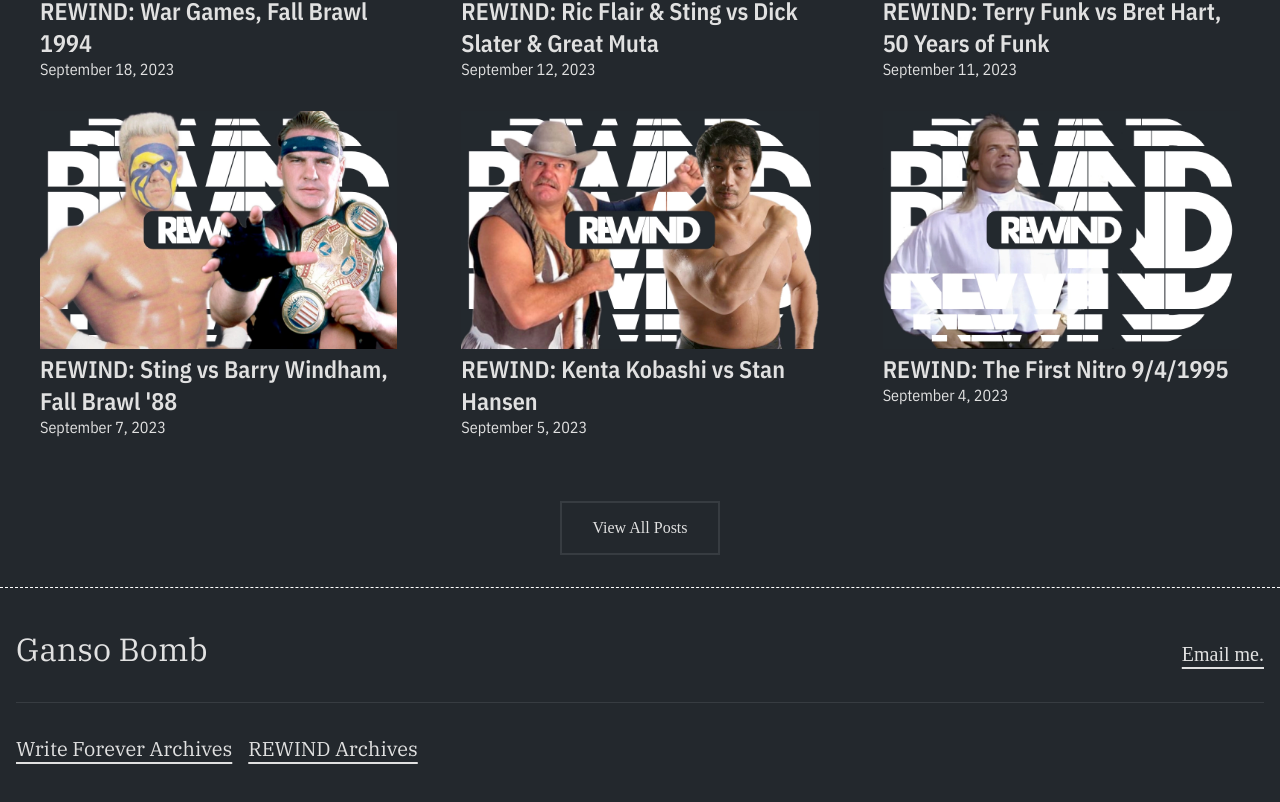
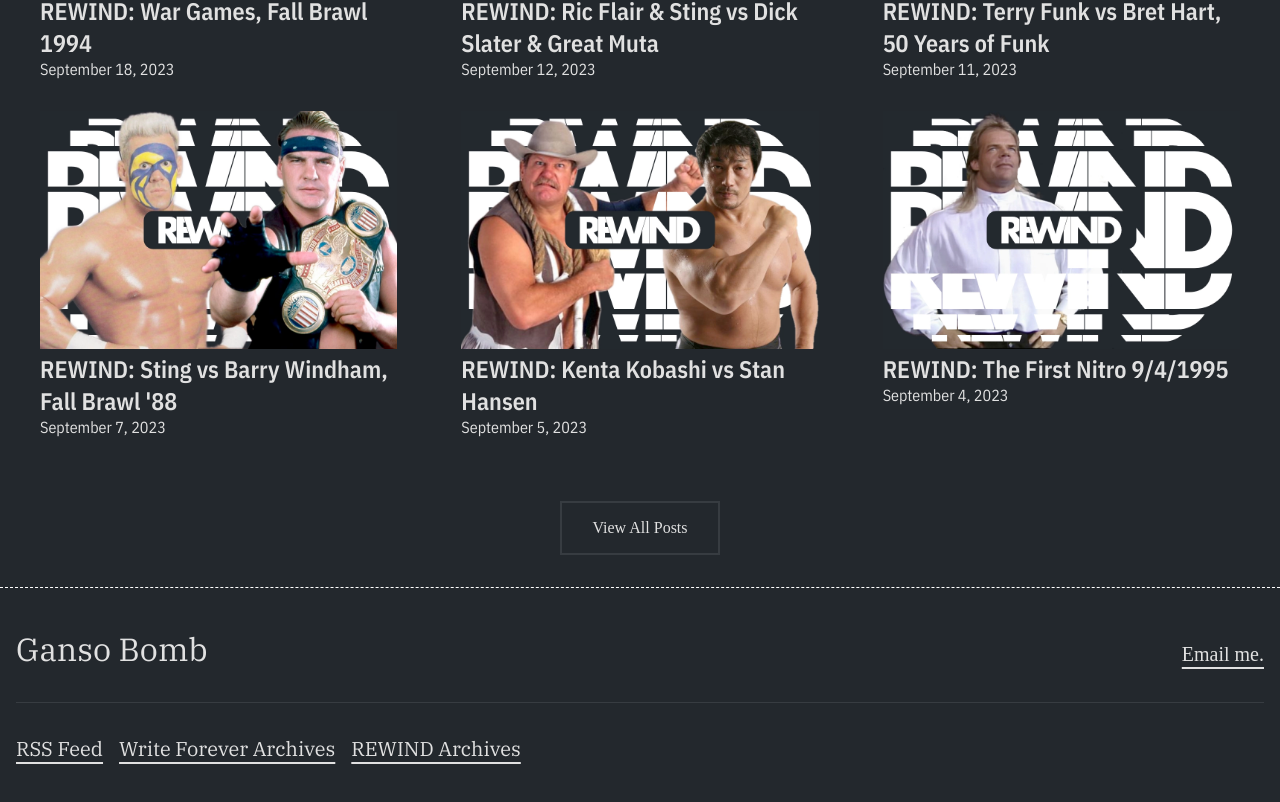
Before and after one commit to coreymcollins/gansobomb-next, a Next.js app: page / in a window 1280 px wide. Shown: the part 2230-3032 px from the top of the page. Built offline with nearby package versions, Linux system fonts and the light colour scheme.

Commit message:
adds an rss feed link to the footer

```diff
--- a/app/globals.css
+++ b/app/globals.css
@@ -413,7 +413,7 @@
   .menu-navigation-list {
     display: grid;
     gap: 1rem;
-    grid-template-columns: max-content 1fr;
+    grid-template-columns: repeat(3, auto);
     list-style-type: none;
     text-align: left;
   }
--- a/components/FooterText.tsx
+++ b/components/FooterText.tsx
@@ -24,6 +24,7 @@
 
             <div className="footer-bottom">
                 <ul className="menu-navigation-list">
+                    <li><Link href="/rss.xml">RSS Feed</Link></li>
                     <li><Link href="/write-forever">Write Forever Archives</Link></li>
                     <li><Link href="/rewind">REWIND Archives</Link></li>
                 </ul>
```
